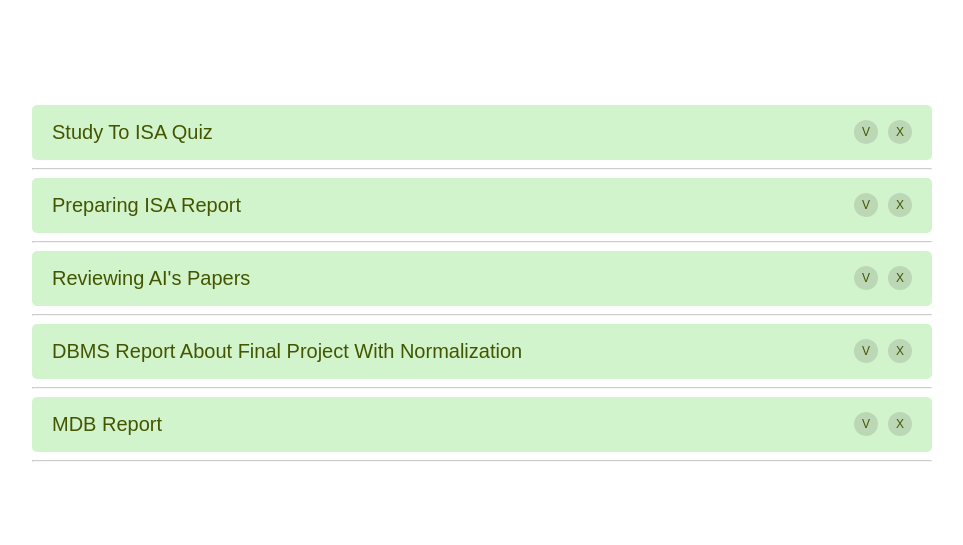
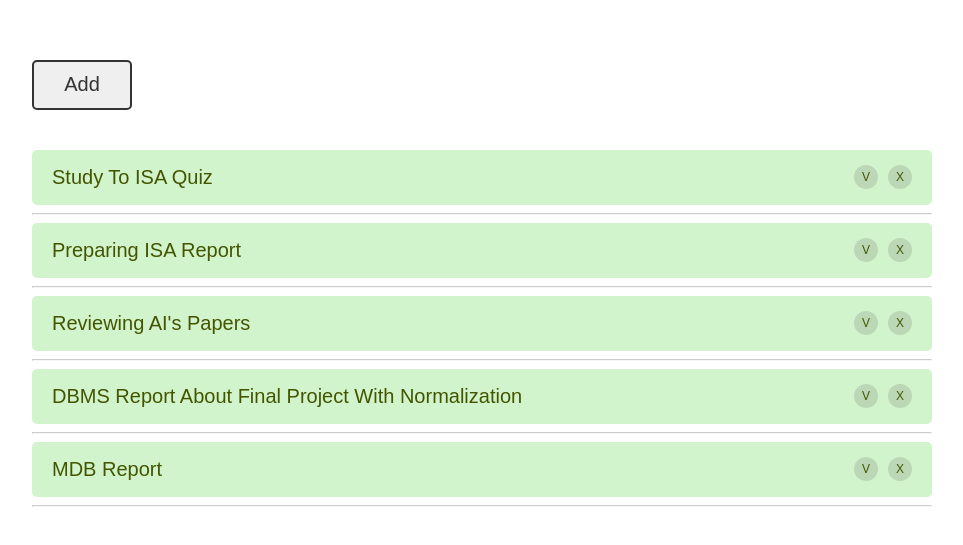
Before and after one commit to HediMuhamad/To-Do-List-ReactJS, a React (Create React App) app: page / in a window 1280 px wide. Shown: the part 113-658 px from the top of the page, without its empty margins (158-1121 px from the left). Built offline with nearby package versions, Linux system fonts and the light colour scheme; a web font is replaced by a local one.

Commit message:
Button component created.

```diff
--- a/src/App.css
+++ b/src/App.css
@@ -10,4 +10,12 @@
   align-items: center;
   justify-content: center;
   flex-direction: column;
+  row-gap: 40px;
 }
+
+.App .creation-seaction {
+  width: 900px;
+  height: 50px;
+  display: flex;
+  justify-content: space-between;
+}
--- a/src/App.js
+++ b/src/App.js
@@ -1,5 +1,8 @@
 import "./App.css";
+
 import Task from "./components/task/task.component";
+import Button from "./components/button/button.component";
+import TaskInput from "./components/task-input/task-input.component";
 
 function App() {
   const tasks = [
@@ -12,7 +15,9 @@ function App() {
 
   return (
     <div className="App">
-      <div className="creation-seaction"></div>
+      <div className="creation-seaction">
+        <Button label={"Add"} />
+      </div>
       <div className="todo-list-section">
         {tasks.map((task) => {
           return <Task text={task} key={task} />;
--- /dev/null
+++ b/src/components/button/button.component.jsx
@@ -0,0 +1,11 @@
+import "./button.style.css";
+
+const Button = ({ label, onClick: clickHandler }) => {
+  return (
+    <button className="button" onClick={clickHandler}>
+      {label}
+    </button>
+  );
+};
+
+export default Button;
--- /dev/null
+++ b/src/components/button/button.style.css
@@ -0,0 +1,16 @@
+.button {
+  width: 100px;
+  height: 100%;
+  background-color: #efefef;
+  border: 2px solid #333;
+  border-radius: 5px;
+  outline: none;
+  color: #333;
+  font-size: 20px;
+  text-transform: capitalize;
+  transition: background-color linear 200ms;
+}
+
+.button:hover {
+  background-color: #dfdfdf;
+}
```
